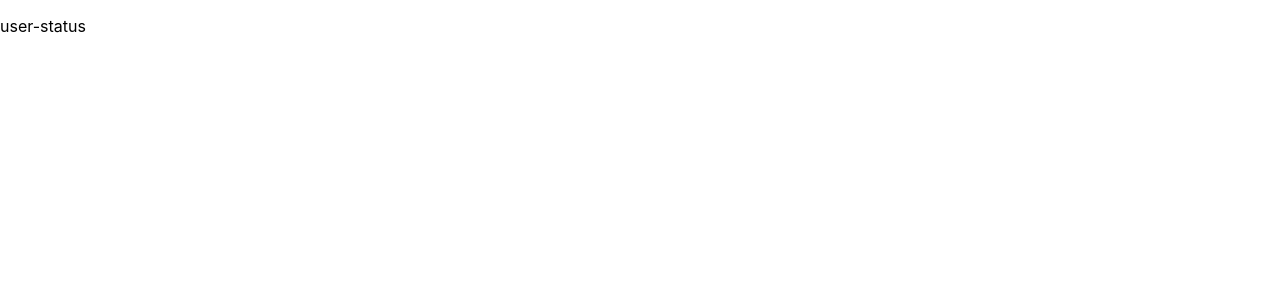
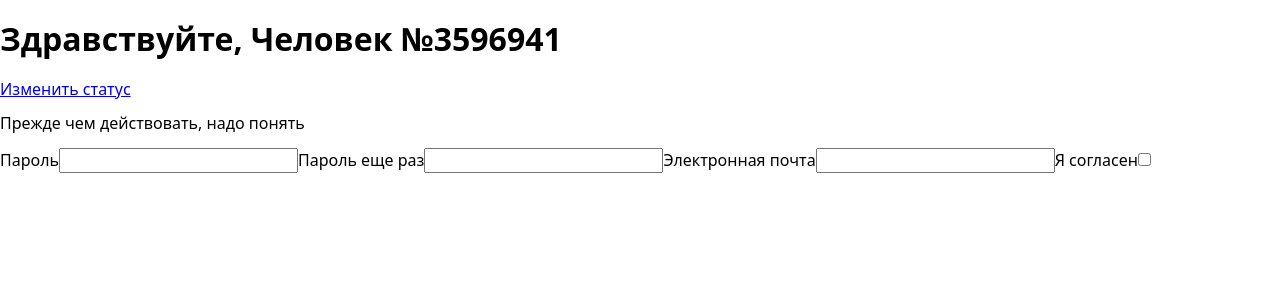
Before and after one commit to arestus/user-status-react-app, a React (Create React App) app: page / in a window 1280 px wide. Shown: the top 300 px of the page. Built offline with nearby package versions, Linux system fonts and the light colour scheme.

Commit message:
Added modern-normalize and form-component

```diff
--- a/package.json
+++ b/package.json
@@ -8,6 +8,7 @@
     "@testing-library/user-event": "^12.8.3",
     "husky": "^6.0.0",
     "lint-staged": "^11.0.0",
+    "modern-normalize": "^1.1.0",
     "prettier": "^2.3.0",
     "react": "^17.0.2",
     "react-dom": "^17.0.2",
--- a/src/App.js
+++ b/src/App.js
@@ -1,7 +1,9 @@
+import FormMain from './components/FormMain';
+
 function App() {
   return (
-    <div className="App">
-      <p>user-status</p>
+    <div>
+      <FormMain />
     </div>
   );
 }
--- /dev/null
+++ b/src/components/FormMain/FormMain.js
@@ -0,0 +1,56 @@
+import { useState } from 'react';
+
+import styles from './FormMain.module.css';
+
+const FormMain = () => {
+  const [status, setStatus] = useState('Прежде чем действовать, надо понять');
+  const [value, setValue] = useState('');
+  const [input, setInput] = useState(false);
+
+  const handleChange = e => {
+    setValue(e.target.value);
+  };
+
+  const handleChangeStatus = e => {
+    e.preventDefault();
+    setStatus(value);
+  };
+
+  return (
+    <>
+      <h1>Здравствуйте, Человек №3596941</h1>
+      <a href="#" onClick={() => setInput(!input)}>
+        Изменить статус
+      </a>
+      {input && (
+        <form onSubmit={handleChangeStatus}>
+          <input type="text" value={value} onChange={handleChange} />
+          <button type="submit">Сменить статус</button>
+        </form>
+      )}
+      <p>{status}</p>
+      <div className={styles.container__form}>
+        <form className={styles.form}>
+          <label>
+            Пароль
+            <input />
+          </label>
+          <label>
+            Пароль еще раз
+            <input />
+          </label>
+          <label>
+            Электронная почта
+            <input />
+          </label>
+          <label>
+            Я согласен
+            <input type="checkbox" />
+          </label>
+        </form>
+      </div>
+    </>
+  );
+};
+
+export default FormMain;
--- /dev/null
+++ b/src/components/FormMain/FormMain.module.css
@@ -0,0 +1,5 @@
+/* .container__form {
+} */
+/* .form {
+  columns: 2;
+} */
--- /dev/null
+++ b/src/components/FormMain/index.js
@@ -0,0 +1 @@
+export { default } from './FormMain';
--- a/src/index.css
+++ b/src/index.css
@@ -5,6 +5,7 @@ body {
     sans-serif;
   -webkit-font-smoothing: antialiased;
   -moz-osx-font-smoothing: grayscale;
+  box-sizing: border-box;
 }
 
 code {
--- a/src/index.js
+++ b/src/index.js
@@ -2,10 +2,11 @@ import React from 'react';
 import ReactDOM from 'react-dom';
 import './index.css';
 import App from './App';
+import 'modern-normalize/modern-normalize.css';
 
 ReactDOM.render(
   <React.StrictMode>
     <App />
   </React.StrictMode>,
-  document.getElementById('root')
+  document.getElementById('root'),
 );
```
Also changed, not shown: 1 other file (tests, documents, lock files or other folders).
